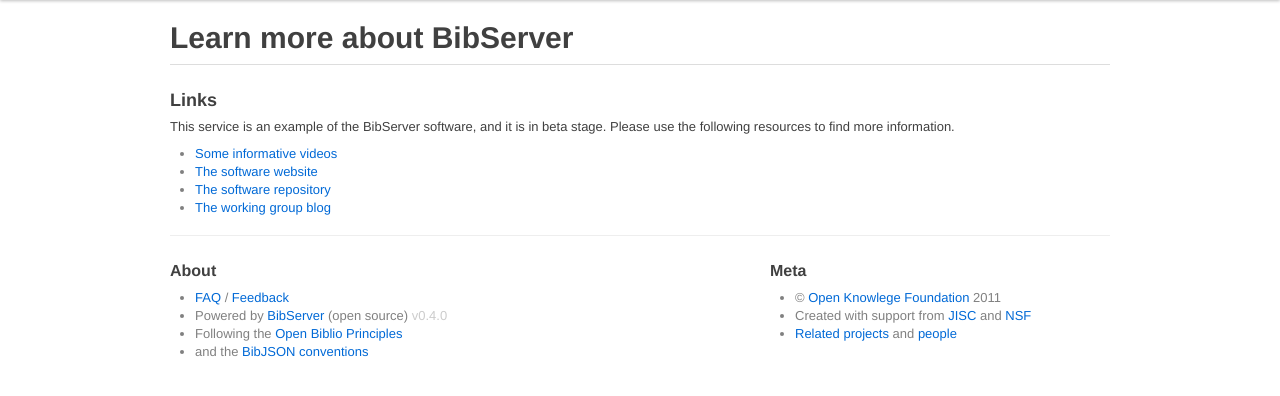
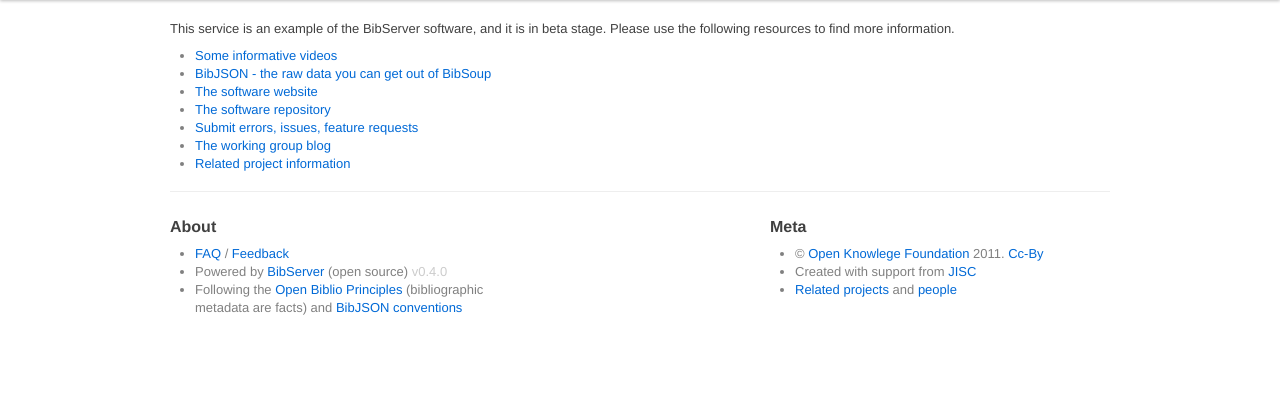
Before and after one commit to rufuspollock-okfn/bibserver, a Python web app: template bibserver/templates/home/faq.html in a window 1280 px wide. Shown: the part 40-436 px from the top of the page. Run offline with Jinja, Linux system fonts and the light colour scheme; the template is opened without the code that fills it, so the values that code supplies are empty; some libraries are stand-ins or nearby versions.

Commit message:
editing links at the bottom of base

```diff
--- a/bibserver/templates/base.html
+++ b/bibserver/templates/base.html
@@ -118,8 +118,8 @@
           <ul>
             <li><a href="/faq">FAQ</a> / <a href="https://github.com/okfn/bibserver/issues">Feedback</a></li>
             <li>Powered by <a href="https://github.com/okfn/bibserver">BibServer</a> (open source) <span style="color:#ccc">v0.4.0</span></li>
-            <li>Following the <a href="http://openbiblio.net/principles/">Open Biblio Principles</a></li>
-            <li>and the <a href="http://bibjson.org">BibJSON conventions</a></li>
+            <li>Following the <a href="http://openbiblio.net/principles/">Open Biblio Principles</a> (bibliographic metadata are facts)
+                    and <a href="http://bibjson.org">BibJSON conventions</a></li>
           </ul>
         </div>
         <div class="span4">
@@ -128,9 +128,9 @@
         <div class="span6">
           <h4>Meta</h4>
           <ul>
-            <li>&copy; <a href="http://okfn.org">Open Knowlege Foundation</a> 2011</li>
-            <li>Created with support from <a href="http://jisc.ac.uk">JISC</a> and <a href="">NSF</a></li>
-            <li><a href="http://bibserver.org/about/related/">Related projects</a> and <a href="http://openbiblio.net/p/jiscopenbib/">people</a></li>
+            <li>&copy; <a href="http://okfn.org">Open Knowlege Foundation</a> 2011. <a href="http://creativecommons.org/licenses/by/3.0/">Cc-By</a></li>
+            <li>Created with support from <a href="http://jisc.ac.uk">JISC</a></li>
+            <li><a href="http://bibserver.org/about/related/">Related projects</a> and <a href="http://openbiblio.net/p/jiscopenbib2/">people</a></li>
           </ul>
         </div>
       </div>
--- a/bibserver/templates/home/faq.html
+++ b/bibserver/templates/home/faq.html
@@ -2,18 +2,18 @@
 
 {% block content %}
 
-<div class="page-header">
-  <h1>Learn more about BibServer</h1>
-</div>
+<p>This service is an example of the BibServer software, and it is in beta stage. Please use the following resources to find more information.</p>
 
-<h3>Links</h3>
-<p>This service is an example of the BibServer software, and it is in beta stage. Please use the following resources to find more information.</p>
 <ul>
 <li><a href="http://bibserver.org/about/videos">Some informative videos</a></li>
+<li><a href="http://bibjson.org">BibJSON - the raw data you can get out of BibSoup</a></li>
 <li><a href="http://bibserver.org">The software website</a></li>
 <li><a href="http://github.com/okfn/bibserver">The software repository</a></li>
+<li><a href="http://github.com/okfn/bibserver/issues">Submit errors, issues, feature requests</a></li>
 <li><a href="http://openbiblio.net">The working group blog</a></li>
+<li><a href="http://openbiblio.net/p/jiscopenbib2">Related project information</a></li>
 </ul>
 
 
+
 {% endblock %}
```
